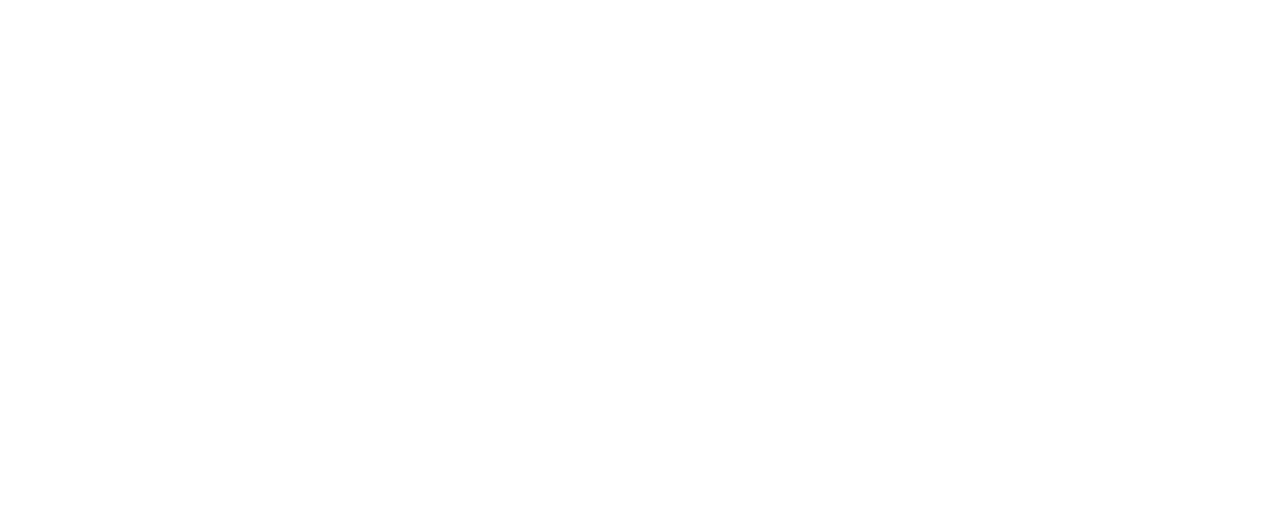
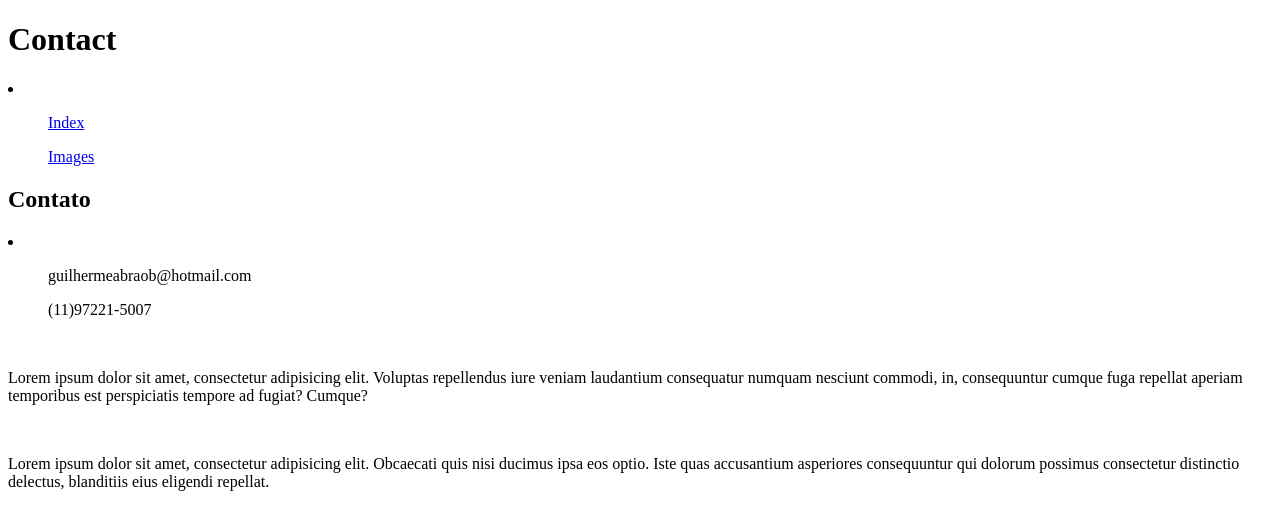
Before and after one commit to guilhermeabraob/Rocketseat, a plain HTML site: page contact.html in a window 1280 px wide. Drawn offline with Linux system fonts and the light colour scheme.

Commit message:
Rocketseat

```diff
--- a/contact.html
+++ b/contact.html
@@ -4,9 +4,26 @@
     <meta charset="UTF-8">
     <meta http-equiv="X-UA-Compatible" content="IE=edge">
     <meta name="viewport" content="width=device-width, initial-scale=1.0">
-    <title>Document</title>
+    <title>Contact</title>
 </head>
+
+<h1>Contact</h1>
+<nav>
+        <li>
+            <ul><a href="./index.html">Index</a></ul>
+            <ul><a href="../Rocketseat/contact.html">Images</a></ul>
+        </li>
+        <h2>Contato</h2>
+        <li>
+            <ul>guilhermeabraob@hotmail.com</ul>
+            <ul>(11)97221-5007</ul>
+        </li>
+</nav>
+
 <body>
-
+    <br>
+   <p>Lorem ipsum dolor sit amet, consectetur adipisicing elit. Voluptas repellendus iure veniam laudantium consequatur numquam nesciunt commodi, in, consequuntur cumque fuga repellat aperiam temporibus est perspiciatis tempore ad fugiat? Cumque?</p>
+   <br>
+   <p>Lorem ipsum dolor sit amet, consectetur adipisicing elit. Obcaecati quis nisi ducimus ipsa eos optio. Iste quas accusantium asperiores consequuntur qui dolorum possimus consectetur distinctio delectus, blanditiis eius eligendi repellat.</p>
 </body>
 </html>
```
